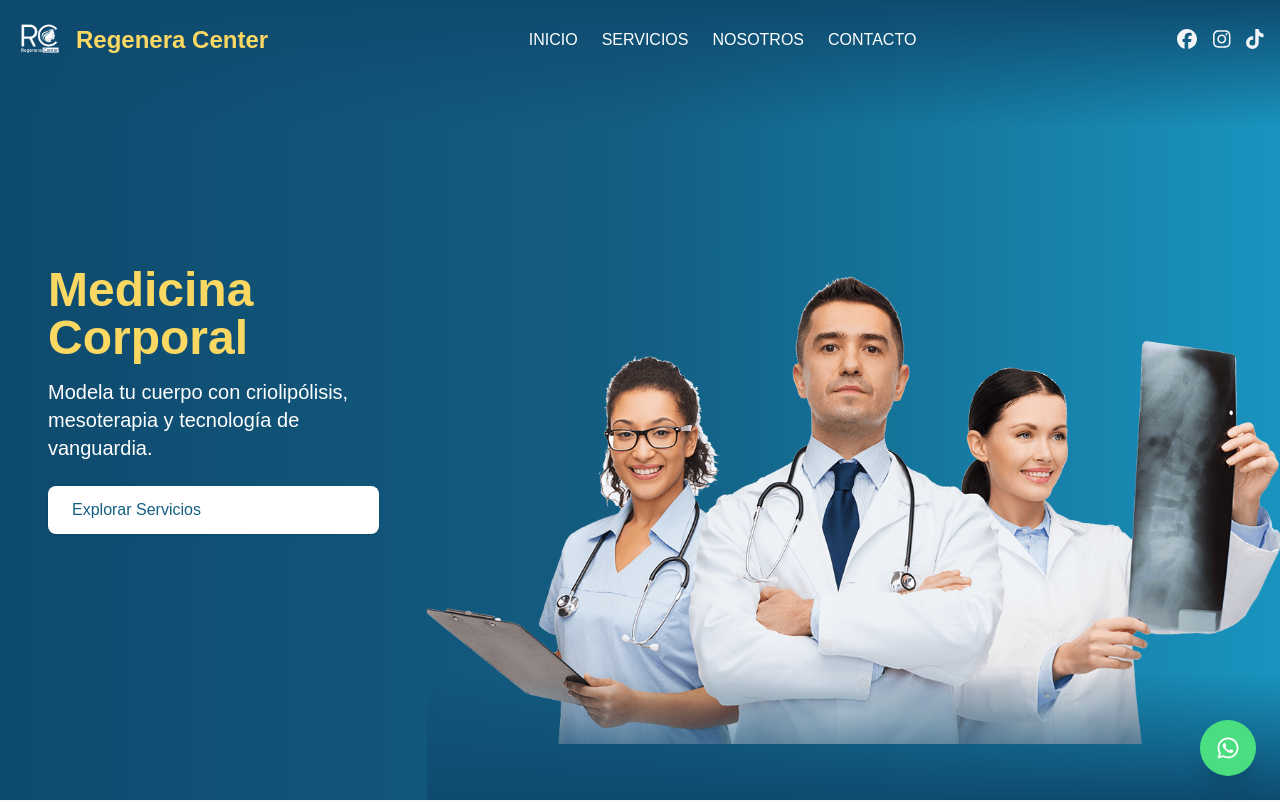
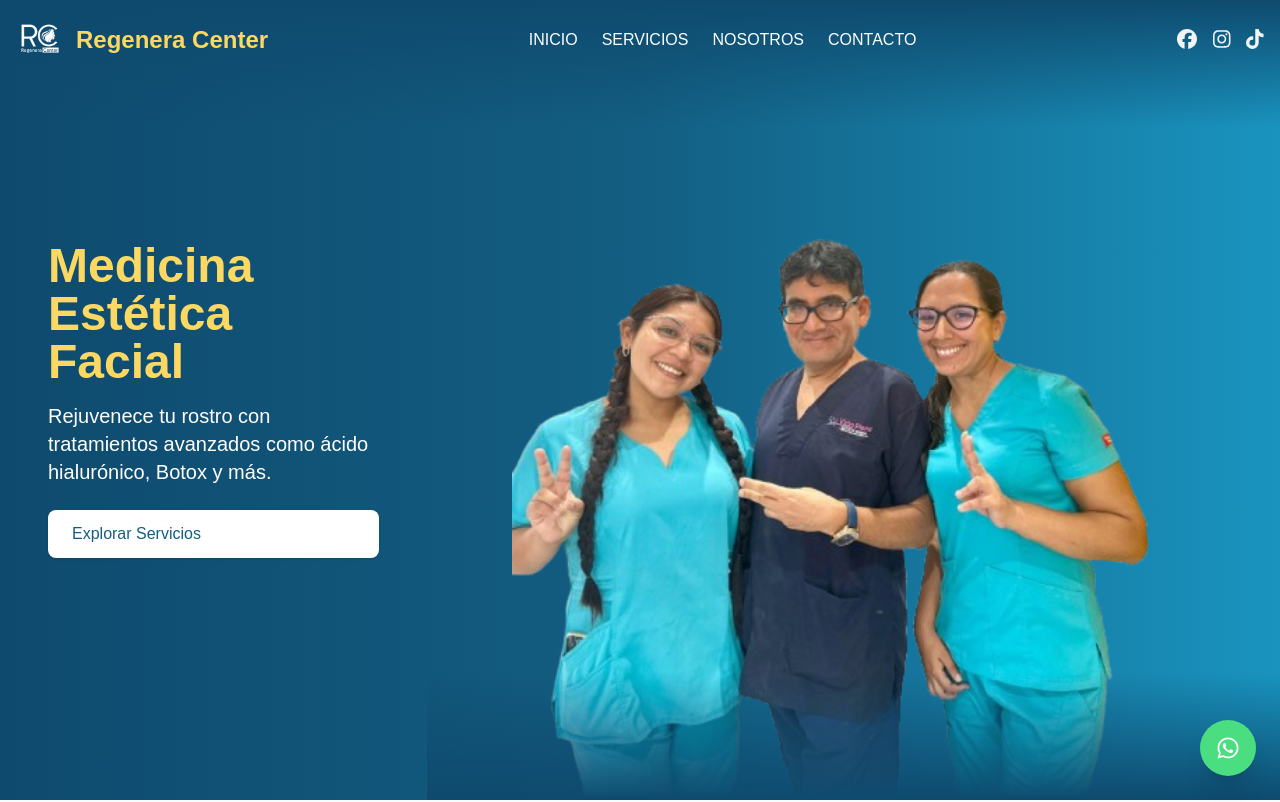
Before and after one commit to AnthonyAlvaroJC/CLINICA-WEB, a Next.js app: page / in a window 1280 px wide. Shown: the top 802 px of the page. Built offline with nearby package versions, Linux system fonts and the light colour scheme.

Commit message:
chore: end

```diff
--- a/components/Contact.tsx
+++ b/components/Contact.tsx
@@ -1,4 +1,5 @@
 import { motion } from 'framer-motion';
+import { Phone, Mail, MapPin } from 'lucide-react';
 
 export default function ContactUs() {
     return (
@@ -17,7 +18,7 @@ export default function ContactUs() {
                 <div className="grid grid-cols-1 md:grid-cols-2 gap-12">
                     {/* Información de Contacto */}
                     <motion.div
-                        className="bg-gray-50" // Se mantiene el color de fondo
+                        className="bg-gray-50"
                         initial={{ opacity: 0, x: -50 }}
                         whileInView={{ opacity: 1, x: 0 }}
                         transition={{ duration: 1, delay: 0.3 }}
@@ -32,23 +33,23 @@ export default function ContactUs() {
                         </p>
                         <ul className="mt-6 space-y-4">
                             <li className="flex items-center">
-                                <span className="material-icons text-[#1994bf] mr-4">phone</span>
+                                <Phone className="text-[#1994bf] mr-4" />
                                 <p className="text-gray-600">+51 997 584 512</p>
                             </li>
                             <li className="flex items-center">
-                                <span className="material-icons text-[#1994bf] mr-4">email</span>
+                                <Mail className="text-[#1994bf] mr-4" />
                                 <p className="text-gray-600">info@regeneracenter.com</p>
                             </li>
                             <li className="flex items-center">
-                                <span className="material-icons text-green-700 mr-4">place</span>
-                                <p className="text-gray-600">Av. Salud y Belleza 123, Lima, Perú</p>
+                                <MapPin className="text-green-700 mr-4" />
+                                <p className="text-gray-600">Av. Paso de los Andes 520. Pueblo Libre - Lima</p>
                             </li>
                         </ul>
                     </motion.div>
 
                     {/* Mapa Interactivo */}
                     <motion.div
-                        className="bg-gray-50" // Se mantiene el color de fondo
+                        className="bg-gray-50"
                         initial={{ opacity: 0, x: 50 }}
                         whileInView={{ opacity: 1, x: 0 }}
                         transition={{ duration: 1, delay: 0.4 }}
--- a/components/Hero.tsx
+++ b/components/Hero.tsx
@@ -1,40 +1,17 @@
-import { useState, useEffect } from 'react';
+import { useState } from 'react';
 
 const carouselData = [
     {
-        image: '/img/carrucell1.png',
+        image: '/img/Inicio.png',
         title: 'Medicina Estética Facial',
         description: 'Rejuvenece tu rostro con tratamientos avanzados como ácido hialurónico, Botox y más.',
         width: '80%',
         height: '90%',
     },
-    {
-        image: '/img/carrucell2.png',
-        title: 'Medicina Corporal',
-        description: 'Modela tu cuerpo con criolipólisis, mesoterapia y tecnología de vanguardia.',
-        width: '100%',
-        height: '76%',
-    },
-    {
-        image: '/img/carrucell3.png',
-        title: 'Medicina Regenerativa',
-        description: 'Estimula la regeneración natural de tu piel con terapias PRP y bioestimulación.',
-        width: '60%',
-        height: '85%',
-    },
 ];
 
 export default function Hero() {
-    const [currentIndex, setCurrentIndex] = useState(0);
-
-    useEffect(() => {
-        const interval = setInterval(() => {
-            setCurrentIndex((prevIndex) => (prevIndex + 1) % carouselData.length);
-        }, 5000);
-        return () => clearInterval(interval);
-    }, []);
-
-    const { image, title, description, width, height } = carouselData[currentIndex];
+    const { image, title, description, width, height } = carouselData[0];
 
     return (
         <section className="relative h-screen flex items-center bg-gradient-to-r from-[#0e4a6e] via-[#135e82] to-[#1994bf]">
@@ -53,11 +30,11 @@ export default function Hero() {
                 </a>
             </div>
 
-            {/* Carrusel de Imágenes con difuminado inferior */}
+            {/* Imagen Estática */}
             <div className="w-full md:w-2/3 h-full relative flex items-end justify-center">
                 <img
                     src={image}
-                    alt={`Carrusel ${currentIndex}`}
+                    alt="Carrusel Estático"
                     className="transition-all duration-1000 ease-in-out"
                     style={{
                         width: width,
--- a/components/Presentation.tsx
+++ b/components/Presentation.tsx
@@ -64,7 +64,7 @@ export default function Presentation() {
 
           <motion.img
             src="/img/Perfil.png"
-            alt="Dr. Alberto Shinzato"
+            alt="Dr. Luis Enrique Calderón Murga"
             className="w-full h-full object-cover shadow-lg transition-all duration-500"
             style={{ clipPath: "url(#clip)" }}
             initial={{ scale: 1, opacity: 0.8 }}
@@ -82,21 +82,12 @@ export default function Presentation() {
           transition={{ duration: 1 }}
         >
           <h3 className="text-3xl font-bold text-gray-800">
-            Soy el Dr. nombre y apellido
+            Dr. Luis Enrique Calderón Murga
           </h3>
           <p className="text-lg text-gray-600 mt-4">
-            Director médico de <span className="font-bold text-[#135e82]">Regenera Center</span>, especialista ................................................................................................
+            Gineco-Obstetra | Especialista en Fertilidad y Laparoscopia | Ginecología Estética - Láser
           </p>
-          <p className="text-lg text-gray-600 mt-4 flex items-center gap-2">
-            <span className="text-yellow-500 text-xl">🏅</span> Máster Injector RNE: 41740 EJEMPLO
-          </p>
-          {/*
-          <a
-            href="#"
-            className="inline-block mt-6 text-lg font-semibold text-[#135e82] hover:underline"
-          >
-            Descubrir más
-          </a>*/}
+
         </motion.div>
       </div>
     </motion.section>
--- a/package.json
+++ b/package.json
@@ -14,6 +14,7 @@
     "@fortawesome/free-solid-svg-icons": "^6.7.2",
     "@fortawesome/react-fontawesome": "^0.2.2",
     "framer-motion": "^11.18.2",
+    "lucide-react": "^0.475.0",
     "next": "15.1.3",
     "react": "^19.0.0",
     "react-dom": "^19.0.0",
```
Also changed, not shown: public/img/Inicio.png (added), 1 other file (tests, documents, lock files or other folders).
